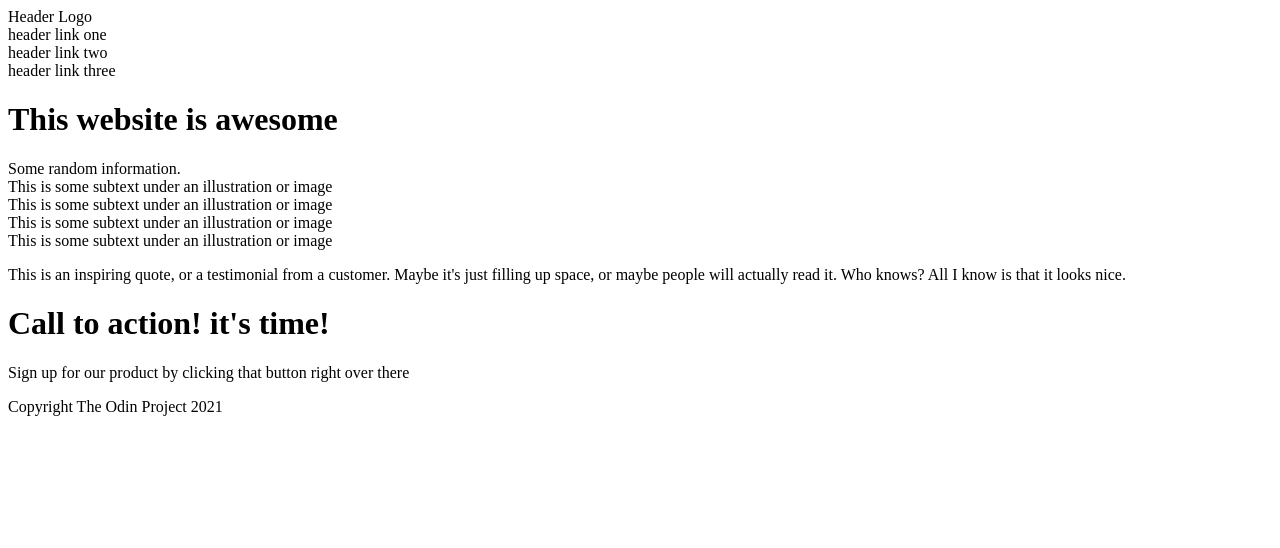
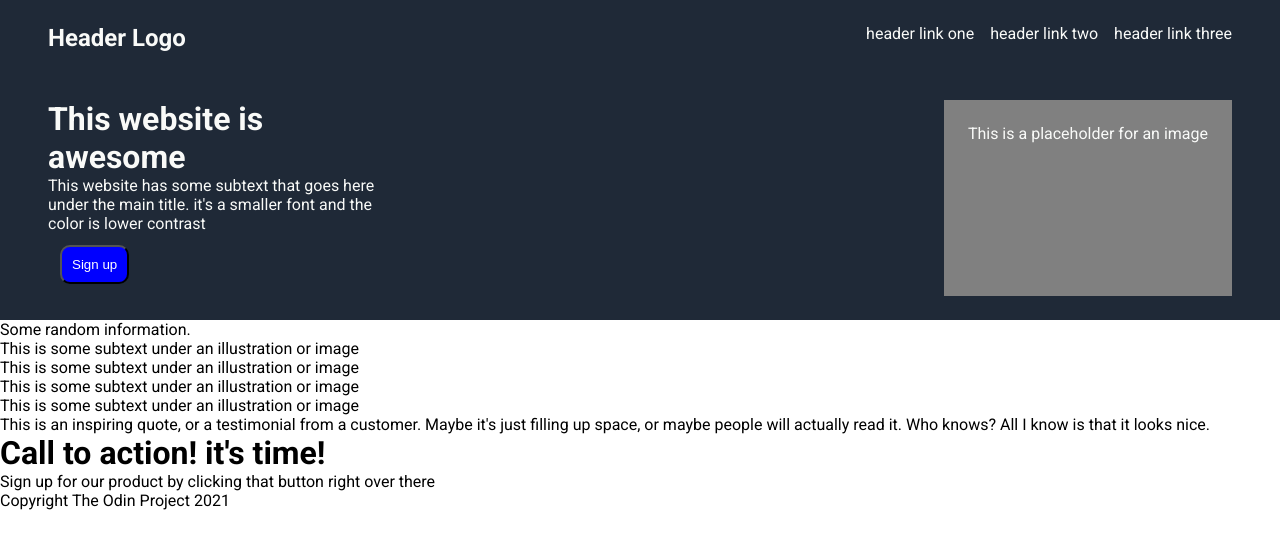
Before and after one commit to jmoyong04/landing-page, a plain HTML site: page index.html in a window 1280 px wide. Drawn offline with Linux system fonts and the light colour scheme.

Commit message:
Complete the styling of the header

```diff
--- a/index.html
+++ b/index.html
@@ -4,27 +4,36 @@
     <meta charset="UTF-8">
     <meta name="viewport" content="width=device-width, initial-scale=1.0">
     <link rel="stylesheet" href="style.css">
+    <link href="https://fonts.googleapis.com/css2?family=Roboto:wght@400;700&display=swap" rel="stylesheet">
     <title>Landing Page</title>
 </head>
 <body>
-    <div class="header">
-        <div class="logo">Header Logo</div>
-        <div class="links"></div>
-            <div class="link">header link one</div>
-            <div class="link">header link two</div>
-            <div class="link">header link three</div>
+    <div class="hero">
+        <div class="header">
+            <div class="logo">Header Logo</div>
+            <div class="links">
+                <div class="link"><a>header link one</a></div>
+                <div class="link"><a>header link two</a></div>
+                <div class="link"><a>header link three</a></div>
+            </div>
+        </div>
+        <div class="home">
+            <div class="media"><h1>This website is awesome</h1>
+            <p>This website has some subtext that goes here under the main title. it's a smaller font and the color is lower contrast</p>
+            <button class="button1">Sign up</button>
+            </div>
+            <div class="image">This is a placeholder for an image</div>
+        </div>
     </div>
-    <div class="home">
-        <div class="media"><h1>This website is awesome</h1></div>
-        <div class="image"></div>
-    </div>
-    <div class="info"></div>
+    <div class="info">
         <div class="info-description">Some random information.</div>
-        <div class="illustrations"></div>
+        <div class="illustrations">
             <div class="illustration">This is some subtext under an illustration or image</div>
             <div class="illustration">This is some subtext under an illustration or image</div>
             <div class="illustration">This is some subtext under an illustration or image</div>
             <div class="illustration">This is some subtext under an illustration or image</div>
+        </div>
+    </div>
     <div class="quote"><p>This is an inspiring quote, or a testimonial from a customer. Maybe it's just filling up space, or maybe people will actually read it. Who knows? All I know is that it looks nice.</p></div>
     <div class="signup">
         <h1>Call to action! it's time!</h1>
--- a/style.css
+++ b/style.css
@@ -0,0 +1,67 @@
+body{
+    display: flex;
+    flex-direction: column;
+    margin: 0;
+    padding: 0;
+    font-family: 'Roboto';
+}
+h1{
+    padding: 0;
+    margin: 0;
+}
+p{
+    padding: 0;
+    margin: 0;
+}
+.hero{
+    display: flex;
+    flex-direction: column;
+    background-color: #1f2937;
+    color: #F9FAF8;
+    padding: 24px;
+    padding-left: 48px;
+    padding-right: 48px;
+}
+.header{
+    display: flex;
+    justify-content: space-between;
+    margin-bottom: 48px;
+}
+.logo{
+font-size: 24px;
+color: #F9FAF8;
+font-weight: 900;
+
+}
+
+.links{
+display: flex;
+gap: 16px;
+}
+
+link{
+font-size: 18px;
+color: #e5e7eb;
+}
+.home{
+display: flex;
+justify-content: space-between;
+
+}
+.media{
+    display: flex;
+    flex-wrap: wrap;
+    max-width: 350px;
+}
+.button1{
+    color: white;
+    background-color: blue;
+    border-radius: 10px;
+    padding: 10px;
+    margin: 12px;
+
+}
+.image{
+    background-color: gray;
+    padding: 24px;
+}
```
